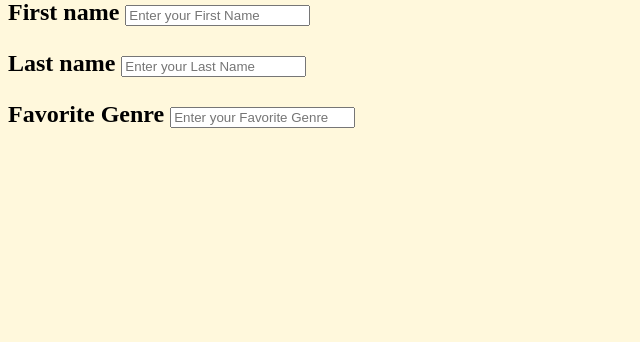
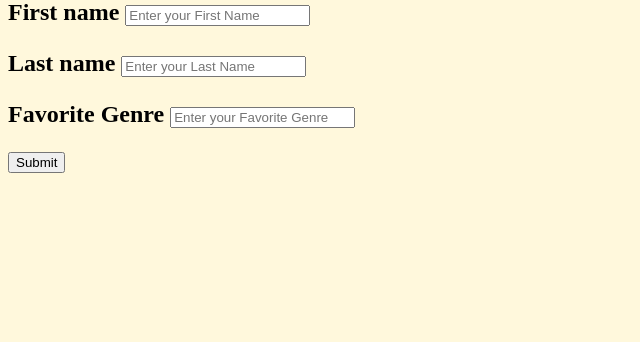
Before and after one commit to Jplummer21/cssi_final, a Python web app: template my-project-1/templates/listener.html in a window 1280 px wide. Shown: the part 118-460 px from the top of the page, without its empty margins (0-640 px from the left). Run offline with Jinja, Linux system fonts and the light colour scheme; the template is opened without the code that fills it, so the values that code supplies are empty.

Commit message:
listener form with css and submit

```diff
--- a/my-project-1/templates/forms.html
+++ b/my-project-1/templates/forms.html
@@ -1,6 +1,7 @@
 <!DOCTYPE html>
 <html>
   <head>
+    <link rel="stylesheet" tyoe="text/css" href="../stylesheets/style.css">
     <title>NO TREBLE</title>
   </head>
   <body>
--- a/my-project-1/templates/listener.html
+++ b/my-project-1/templates/listener.html
@@ -9,5 +9,7 @@
       <p>First name <input type = "text" name = "first_name" placeholder="Enter your First Name"/></p>
       <p>Last name <input type = "text" name = "last_name" placeholder="Enter your Last Name"/></p>
       <p>Favorite Genre <input type = "text" name = "fave_genre" placeholder="Enter your Favorite Genre"/></p>
+        <button>Submit</button>
+    </form>
 </body>
 </html>
```
